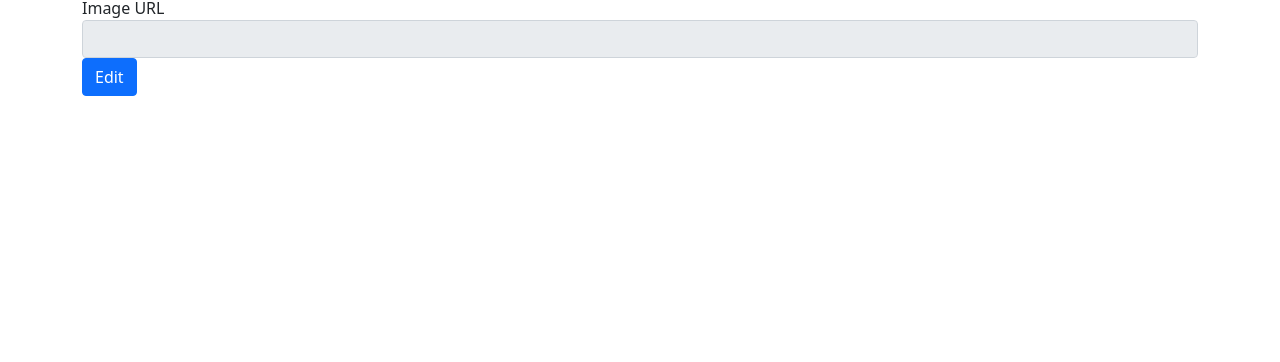
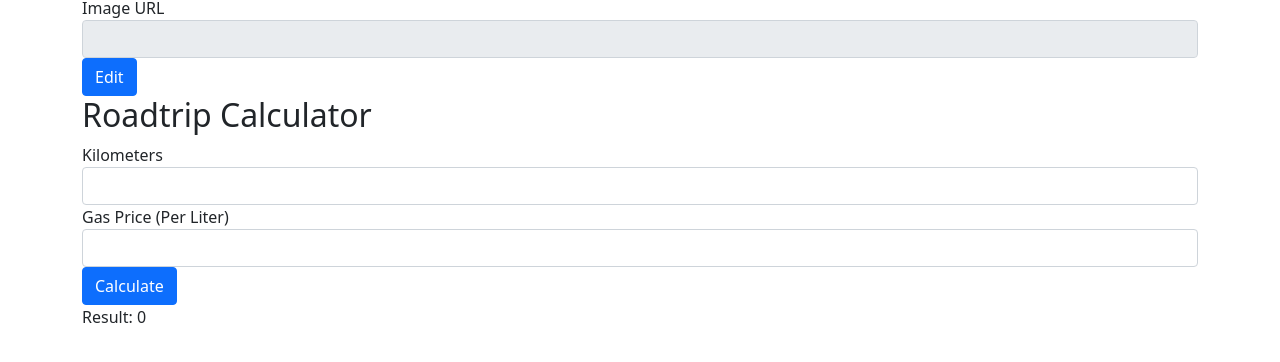
Before and after one commit to Vasco-F/Autostore, a React (Create React App) app in the folder frontend/: page /vehicles/1/update in a window 1280 px wide. Shown: the part 380-742 px from the top of the page. Built offline with nearby package versions, Linux system fonts and the light colour scheme; no server answers.

Commit message:
Currently supporting the roadtrip cost and url image upload

```diff
--- a/frontend/src/vehicles/VehicleEdit.js
+++ b/frontend/src/vehicles/VehicleEdit.js
@@ -102,9 +102,11 @@ class VehicleEdit extends Component {
         const consumption = this.state.item.consumption;
 
         const result = ((consumption * roadtrip.kilometers) / 100) * roadtrip.gas_price;
-        console.log(result)
+        //Currently not rounding the value and not sure why
+        const rounded_cost = Math.ceil(result * 100)/100;
+        console.log(rounded_cost)
         this.setState({
-            roadtrip_cost: result
+            roadtrip_cost: rounded_cost
         })
     }
 
@@ -131,23 +133,23 @@ class VehicleEdit extends Component {
                 <Button color="primary">Edit</Button>
             </FormGroup>;
 
-            // calculator = <div>
-            //     <h2>Roadtrip Calculator</h2>
-            //     <Form>
-            //         <FormGroup>
-            //             <Label for="image">Kilometers</Label>
-            //             <Input type="value" name="kilometers" id="kilometers" value={this.state.roadtrip.kilometers || ""}
-            //                 onChange={this.handleCalculatorChange} autoComplete="kilometers"/>
-            //         </FormGroup>
-            //         <FormGroup>
-            //             <Label for="image">Gas Price</Label>
-            //             <Input type="value" name="gas_price" id="gas_price" value={this.state.roadtrip.gas_price || ""}
-            //                 onChange={this.handleCalculatorChange} autoComplete="gas_price"/>
-            //         </FormGroup>
-            //         <Button color="primary" onClick={this.calculateRoadTripCost()}>Calculate</Button>
-            //         <p>Result: {this.state.roadtrip_cost}</p>
-            //     </Form>
-            // </div>
+            calculator = <div>
+                <h2>Roadtrip Calculator</h2>
+                <Form>
+                    <FormGroup>
+                        <Label for="image">Kilometers</Label>
+                        <Input type="value" name="kilometers" id="kilometers" value={this.state.roadtrip.kilometers || ""}
+                            onChange={this.handleCalculatorChange} autoComplete="kilometers"/>
+                    </FormGroup>
+                    <FormGroup>
+                        <Label for="image">Gas Price (Per Liter)</Label>
+                        <Input type="value" name="gas_price" id="gas_price" value={this.state.roadtrip.gas_price || ""}
+                            onChange={this.handleCalculatorChange} autoComplete="gas_price"/>
+                    </FormGroup>
+                    <Button color="primary" onClick={this.calculateRoadTripCost}>Calculate</Button>
+                    <p>Result: {this.state.roadtrip_cost}</p>
+                </Form>
+            </div>
 
         }
 
```
Also changed, not shown: 1 other file (tests, documents, lock files or other folders).
